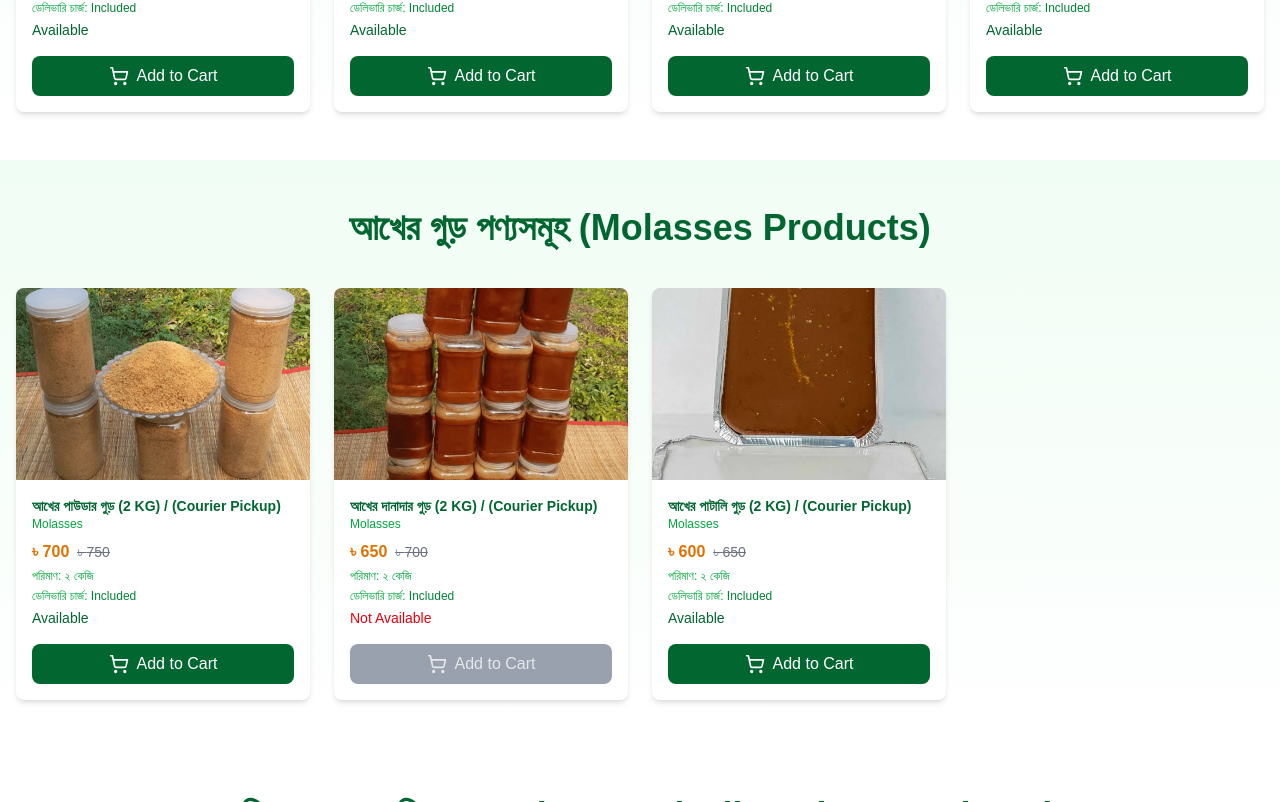
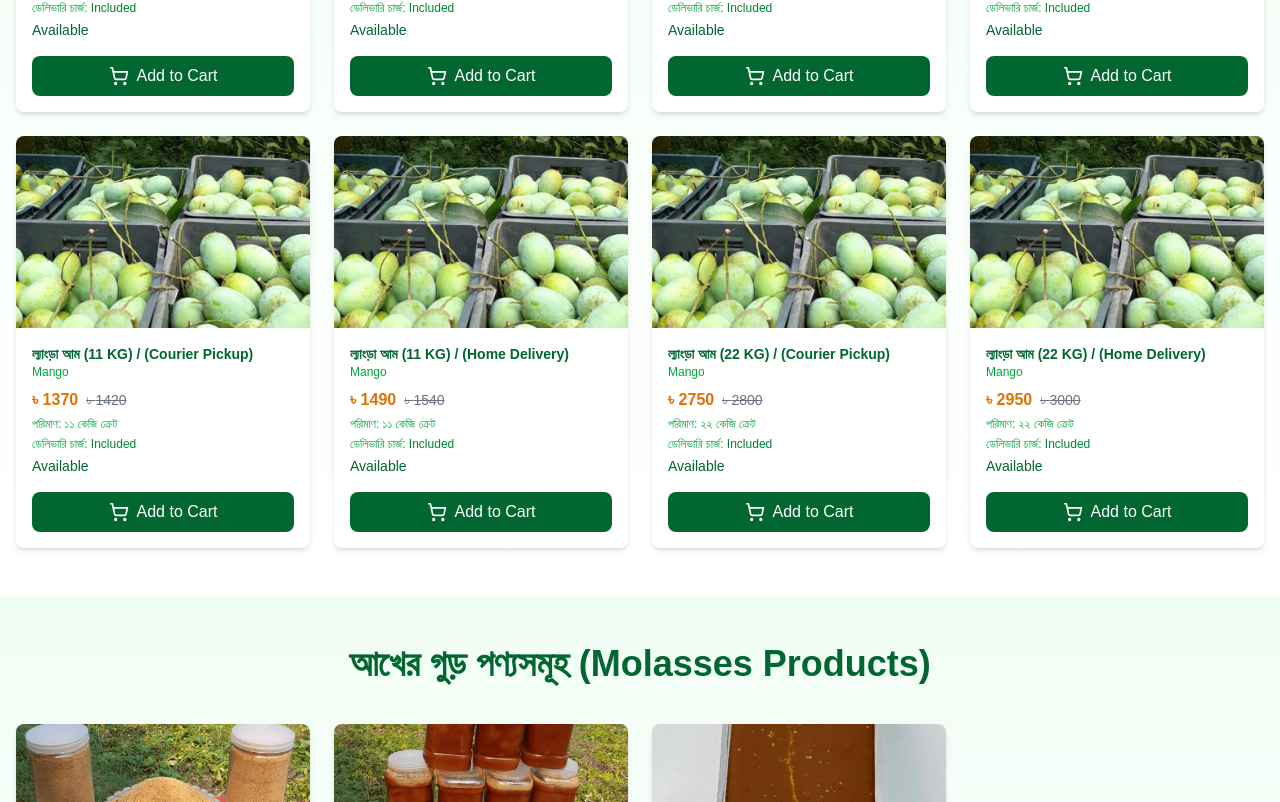
Before and after one commit to HubJourney123/ahnaf-farming-frontend, a Next.js app: page / in a window 1280 px wide. Shown: the part 1758-2560 px from the top of the page. Built offline with nearby package versions, Linux system fonts and the light colour scheme.

Commit message:
Update products.js

```diff
--- a/src/data/products.js
+++ b/src/data/products.js
@@ -269,10 +269,10 @@ const products = [
     name: 'ল্যাংড়া আম (11 KG)',
     en:'(Courier Pickup)',
     category: 'Mango',
-    price: 2500,
+    price: 1370,
     image: '/mango/langra.jpeg',
     details: 'আমের সাইজ প্রতি ২০ কেজিতে প্রায় ১০০-১২০ পিস হয়ে থাকে। গাছ এবং এলাকা ভেদে সামান্য কম বেশি হতে পারে। তবে আম গুলো ফ্রেশ এবং সুস্বাদু। Excellent Quality. নোট: প্রচন্ড গরমের কারণে বা কুরিয়ারে পরিবহণের সময় ৫-১০% আম হয়ত নষ্ট হতে পারে। এটা স্বাভাবিক। কিন্তু যদি ১৫% বা বেশি আম নষ্ট হয় তাহলে রাগারাগি না করে ছবিসহ বিষয়টা অবগত করার অনুরোধ রইল। আলোচনার মাধ্যমে অবশ্যই সমাধান করা হবে',
-    availability: 'unavailable',
+    availability: 'available',
     পরিমাণ: '১১ কেজি ক্রেট',
     deliveryCharge: 0, // Free delivery
   },
@@ -281,10 +281,10 @@ const products = [
     name: 'ল্যাংড়া আম (11 KG)',
     en:'(Home Delivery)',
     category: 'Mango',
-    price: 2500,
+    price: 1490,
     image: '/mango/langra.jpeg',
     details: 'আমের সাইজ প্রতি ২০ কেজিতে প্রায় ১০০-১২০ পিস হয়ে থাকে। গাছ এবং এলাকা ভেদে সামান্য কম বেশি হতে পারে। তবে আম গুলো ফ্রেশ এবং সুস্বাদু। Excellent Quality. নোট: প্রচন্ড গরমের কারণে বা কুরিয়ারে পরিবহণের সময় ৫-১০% আম হয়ত নষ্ট হতে পারে। এটা স্বাভাবিক। কিন্তু যদি ১৫% বা বেশি আম নষ্ট হয় তাহলে রাগারাগি না করে ছবিসহ বিষয়টা অবগত করার অনুরোধ রইল। আলোচনার মাধ্যমে অবশ্যই সমাধান করা হবে',
-    availability: 'unavailable',
+    availability: 'available',
     পরিমাণ: '১১ কেজি ক্রেট',
     deliveryCharge: 0, // Free delivery
   },
@@ -293,10 +293,10 @@ const products = [
     name: 'ল্যাংড়া আম (22 KG)',
     en:'(Courier Pickup)',
     category: 'Mango',
-    price: 5000,
+    price: 2750,
     image: '/mango/langra.jpeg',
     details: 'আমের সাইজ প্রতি ২০ কেজিতে প্রায় ১০০-১২০ পিস হয়ে থাকে। গাছ এবং এলাকা ভেদে সামান্য কম বেশি হতে পারে। তবে আম গুলো ফ্রেশ এবং সুস্বাদু। Excellent Quality. নোট: প্রচন্ড গরমের কারণে বা কুরিয়ারে পরিবহণের সময় ৫-১০% আম হয়ত নষ্ট হতে পারে। এটা স্বাভাবিক। কিন্তু যদি ১৫% বা বেশি আম নষ্ট হয় তাহলে রাগারাগি না করে ছবিসহ বিষয়টা অবগত করার অনুরোধ রইল। আলোচনার মাধ্যমে অবশ্যই সমাধান করা হবে',
-    availability: 'unavailable',
+    availability: 'available',
     পরিমাণ: '২২ কেজি ক্রেট',
     deliveryCharge: 0, // Free delivery
   },
@@ -305,10 +305,10 @@ const products = [
     name: 'ল্যাংড়া আম (22 KG)',
     en:'(Home Delivery)',
     category: 'Mango',
-    price: 5000,
+    price: 2950,
     image: '/mango/langra.jpeg',
     details: 'আমের সাইজ প্রতি ২০ কেজিতে প্রায় ১০০-১২০ পিস হয়ে থাকে। গাছ এবং এলাকা ভেদে সামান্য কম বেশি হতে পারে। তবে আম গুলো ফ্রেশ এবং সুস্বাদু। Excellent Quality. নোট: প্রচন্ড গরমের কারণে বা কুরিয়ারে পরিবহণের সময় ৫-১০% আম হয়ত নষ্ট হতে পারে। এটা স্বাভাবিক। কিন্তু যদি ১৫% বা বেশি আম নষ্ট হয় তাহলে রাগারাগি না করে ছবিসহ বিষয়টা অবগত করার অনুরোধ রইল। আলোচনার মাধ্যমে অবশ্যই সমাধান করা হবে',
-    availability: 'unavailable',
+    availability: 'available',
     পরিমাণ: '২২ কেজি ক্রেট',
     deliveryCharge: 0, // Free delivery
   },
```
